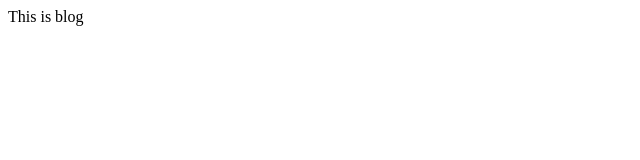
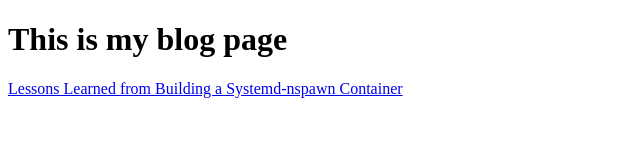
Before and after one commit to Suzzit/pf, a plain HTML site: page blog/index.html in a window 1280 px wide. Shown: the whole page, without its empty margins (0-640 px from the left). Drawn offline with Linux system fonts and the light colour scheme.

Commit message:
blog home

```diff
--- a/blog/index.html
+++ b/blog/index.html
@@ -6,6 +6,12 @@
     <title>Document</title>
 </head>
 <body>
-    This is blog
+    <h1>This is my blog page</h1>
+
+    <div class="row">
+        <div class="col">
+            <a href="/blog/systemd-nspawn-container-lessons.html">Lessons Learned from Building a Systemd-nspawn Container</a>
+        </div>
+    </div>
 </body>
 </html>
```
